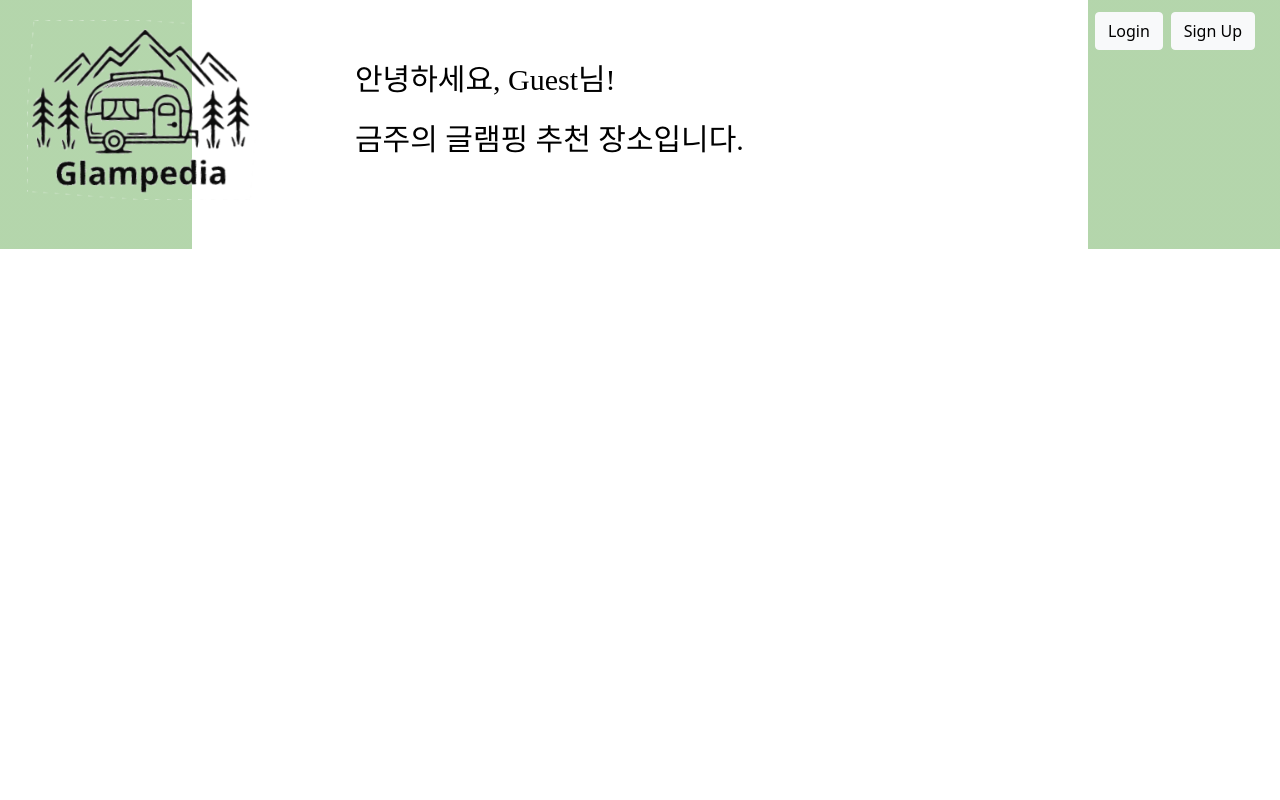
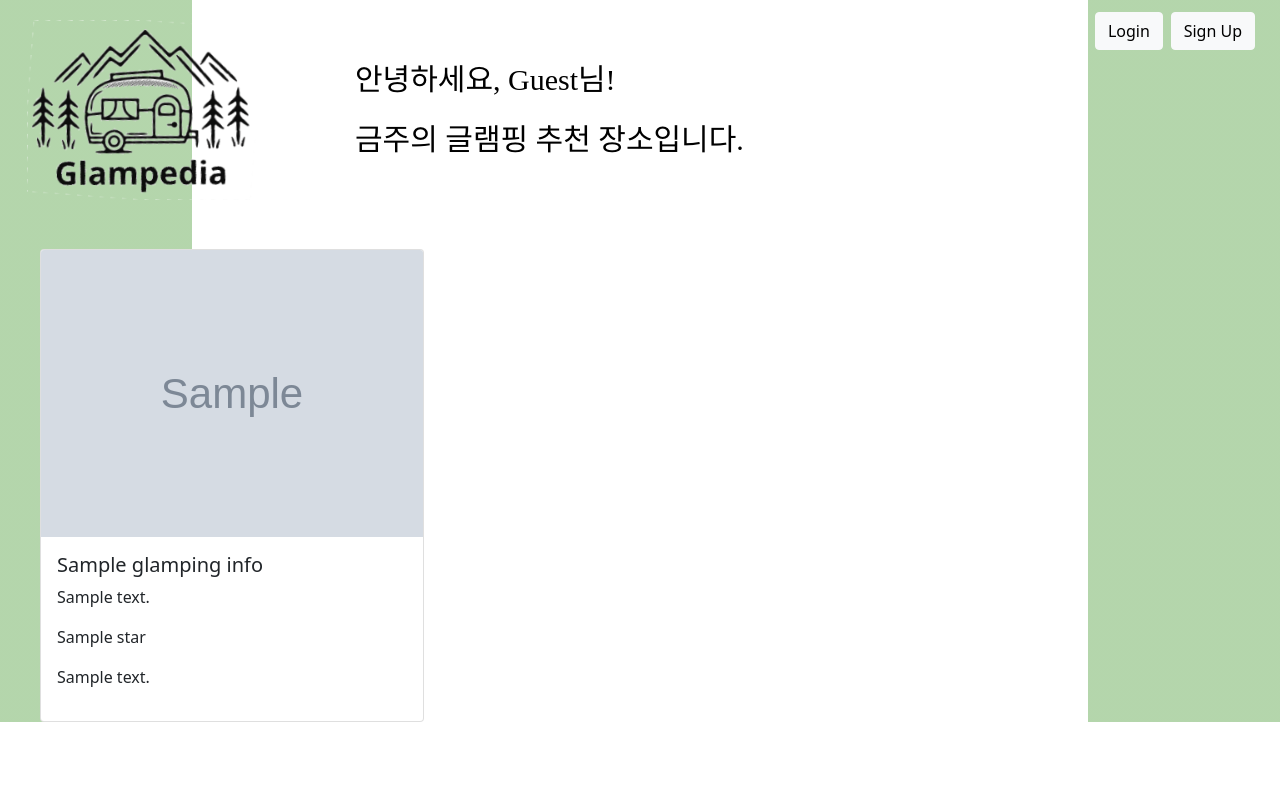
Before and after one commit to bsh9254/inovationmini, a Flask app: page / in a window 1280 px wide. Run offline with Flask 2, Linux system fonts and the light colour scheme; grey boxes marked "Sample" are stand-in pictures; a database or web service that is not in the repository returns one stand-in record (values such as "Sample title"); some libraries are stand-ins or nearby versions.

Commit message:
Fix minor issues.

```diff
--- a/app.py
+++ b/app.py
@@ -29,16 +29,13 @@ def expired_token_loader(jwt_header, jwt_payload):
 @app.route("/", methods = ["GET"])
 @jwt_required(optional = True)
 def home():
-    mainpage = list(glampediaDB.Glamping_info.find({}, {'_id': False}))
+    glampings = list(glampediaDB.Glamping_info.find({}, {'_id': False}))
     current_user = get_jwt_identity()
     print(current_user)
-    if current_user is None:
-        return render_template("mainpage.html",mainpage=mainpage)
+    if current_user is None: # JWT 토큰 자체가 없을 때, 즉, 최초 접속 시.
+        return render_template("mainpage.html",mainpage=glampings)
     user = userDB.find_one({"username": current_user})
-    if user is not None:
-        return render_template("mainpage.html", current_user = user["nickname"],mainpage=mainpage)
-    else:
-        return render_template("mainpage.html",mainpage=mainpage)
+    return render_template("mainpage.html", current_user = user["nickname"], mainpage = glampings)
 
 # 상세 페이지 라우팅
 @app.route("/detailpg")
--- a/templates/mainpage.html
+++ b/templates/mainpage.html
@@ -81,69 +81,6 @@
         }
     </style>
     <script>
-        function hey() {
-            console.log("dd")
-        }
-
-        $(document).ready(function () {
-            listing();
-        });
-
-        function listing() {
-            $.ajax({
-                type: 'GET',
-                url: '/mainpg',
-                data: {},
-                success: function (response) {
-
-                    let rows = response['mains']
-                    /*
-                    let tops = response['top']
-
-
-                    let img1 = tops[0]['img']
-                    let img2 = tops[1]['img']
-                    let img3 = tops[2]['img']
-                    let temp =`<div class="carousel-item active">
-                                    <a><href="#" onclick="location.href='https://www.naver.com'"><img class="d-block w-100" src="${img1}" alt="First slide"></a>
-                               </div>
-                               <div class="carousel-item">
-                                    <a><href="#" onclick="location.href='https://www.naver.com'"><img class="d-block w-100" src="${img2}" alt="Second slide"></a>
-
-                               </div>
-                               <div class="carousel-item">
-                                    <a><href="#" onclick="location.href='https://www.naver.com'"><img class="d-block w-100" src="${img3}" alt="Third slide"></a>
-
-                               </div>`
-
-                    $('#carousel-box').append(temp)
-                    */
-
-                    for (let j = 0; j < rows.length; j++) {
-                        let name = rows[j]['name']
-                        let comment = rows[j]['comment']
-                        let address = rows[j]['address']
-                        let image = rows[j]['img']
-                        let star = rows[j]['star']
-                        let num = rows[j]['num']
-                        star = '⭐'.repeat(star)
-                        let temp = `<div class="col">
-                                        <div class="card h-100">
-                                            <a href="#" onclick=detail(${num})><img src="${image}" class="card-img-top"></a>
-
-                                            <div class="card-body">
-                                                <h5 class="card-title">${name}</h5>
-                                                <p class="card-text">${address}</p>
-                                                <p>${star}</p>
-                                                <p class="mycomment">${comment}</p>
-                                            </div>
-                                        </div>
-                                    </div> `
-                        $('#cards-box').append(temp)
-                    }
-                }
-            })
-        }
         function detail(data) {
             localStorage.setItem('mainnum', data);
             location.href = '/detailpg'
@@ -189,17 +126,25 @@
         <h1 class="header_point">안녕하세요, Guest님!<p></p>
             금주의 글램핑 추천 장소입니다.</h1>
         {% endif %}
-        <p></p>
-        <p></p>
-        <p></p>
-        <p></p>
-
     </div>
 
     <div class="wrap">
         <div class="mycards">
             <div class="row row-cols-1 row-cols-md-3 g-4" id="cards-box">
-
+                {% for glamping in mainpage %}
+                <div class="col">
+                    <div class="card h-100">
+                        <a href="#" onclick=detail({{ glamping.num }})><img src={{ glamping.img }}
+                                class="card-img-top"></a>
+                        <div class="card-body">
+                            <h5 class="card-title">{{ glamping.name }}</h5>
+                            <p class="card-text">{{ glamping.address }}</p>
+                            <p>{{ glamping.star }}</p>
+                            <p class="mycomment">{{ glamping.comment }}</p>
+                        </div>
+                    </div>
+                </div>
+                {% endfor %}
             </div>
         </div>
     </div>
```
